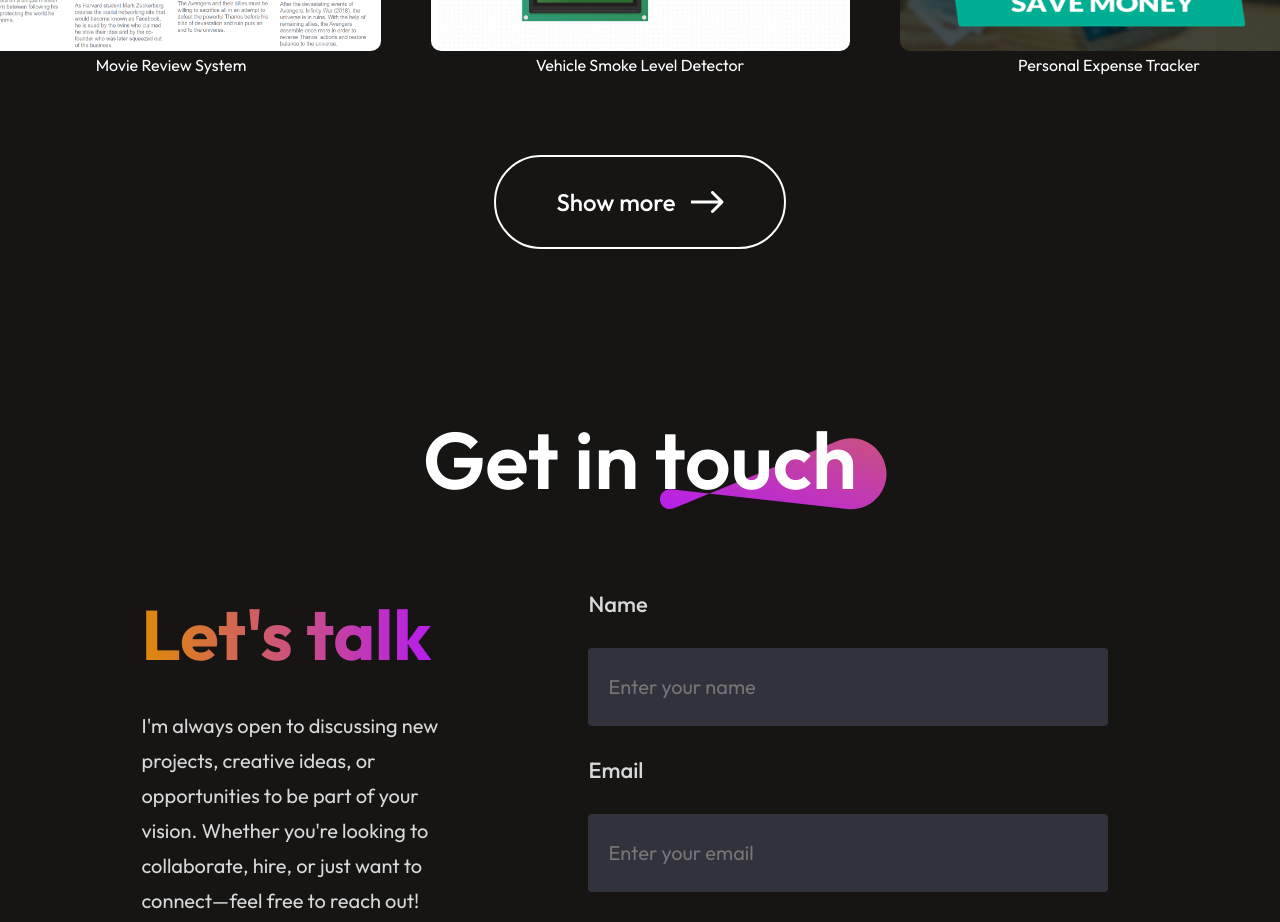
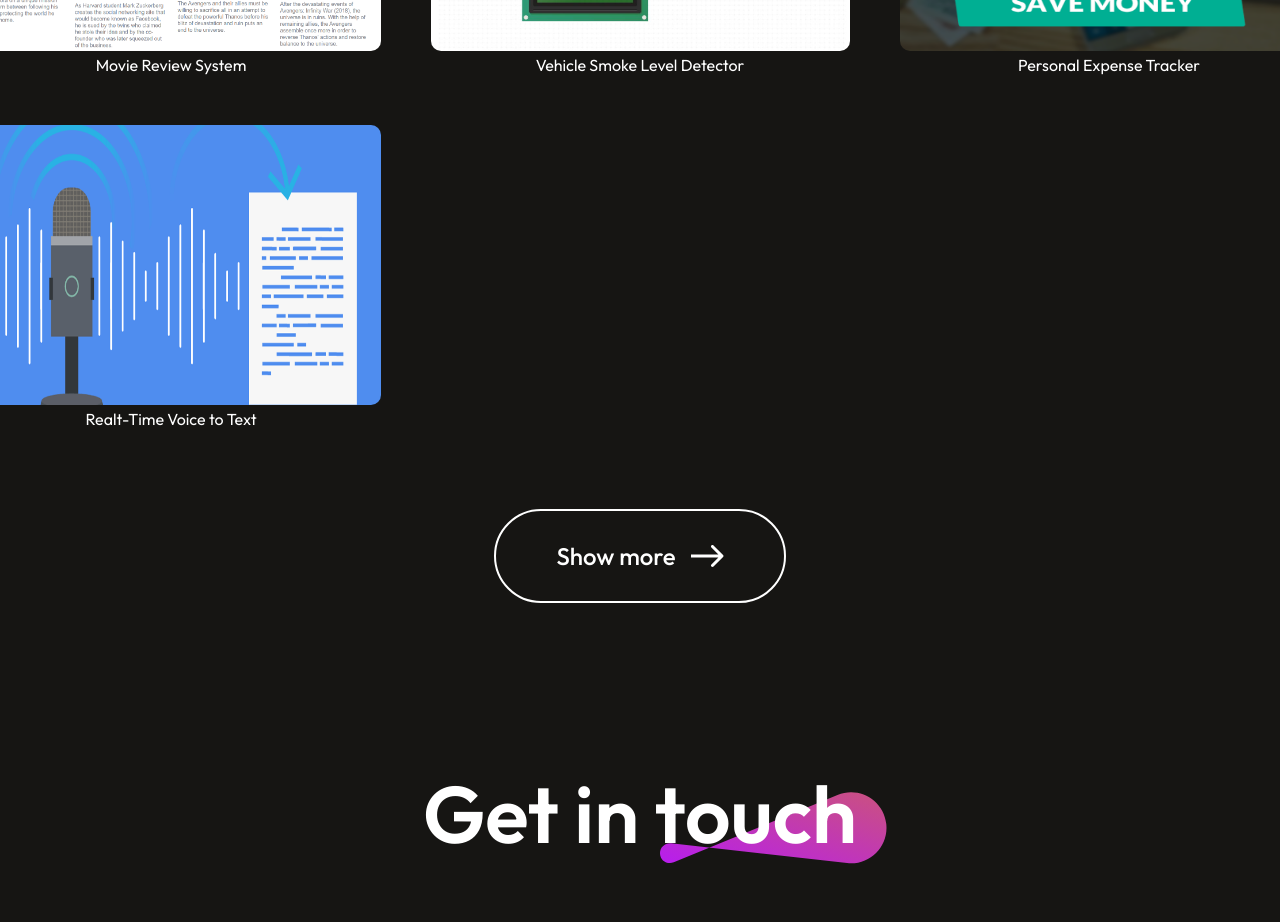
Before and after one commit to praveen030703/Personal_portfolio, a React (Create React App) app: page / in a window 1280 px wide. Shown: the part 3080-4002 px from the top of the page. Built offline with nearby package versions, Linux system fonts and the light colour scheme.

Commit message:
myworkdata changes

```diff
--- a/src/assets/mywork_data.js
+++ b/src/assets/mywork_data.js
@@ -1,6 +1,7 @@
 import project1_img from "../assets/MovieReview.png";
 import project2_img from "../assets/project2_img.png";
 import project3_img from "../assets/project3_img.png";
+import project4_img from "../assets/project4_img.png";
 // import project4_img from "../assets/project_4.svg";
 // import project5_img from "../assets/project_5.svg";
 // import project6_img from "../assets/project_6.svg";
@@ -24,13 +25,14 @@ const mywork_data = [
     w_no: 3,
     w_name: "Personal Expense Tracker",
     w_img: project3_img,
-    w_link: "https://github.com/praveen030703?tab=repositories",
+    w_link: "https://github.com/praveen030703/ExpenseTrack",
   },
-  //   {
-  //     w_no: 4,
-  //     w_name: "Task Management App",
-  //     w_img: project4_img,
-  //   },
+  {
+    w_no: 4,
+    w_name: "Realt-Time Voice to Text",
+    w_img: project4_img,
+    w_link: "https://github.com/praveen030703/SpeechtToText",
+  },
   //   {
   //     w_no: 5,
   //     w_name: "Data Dashboard",
```
Also changed, not shown: src/assets/project4_img.png (added).
